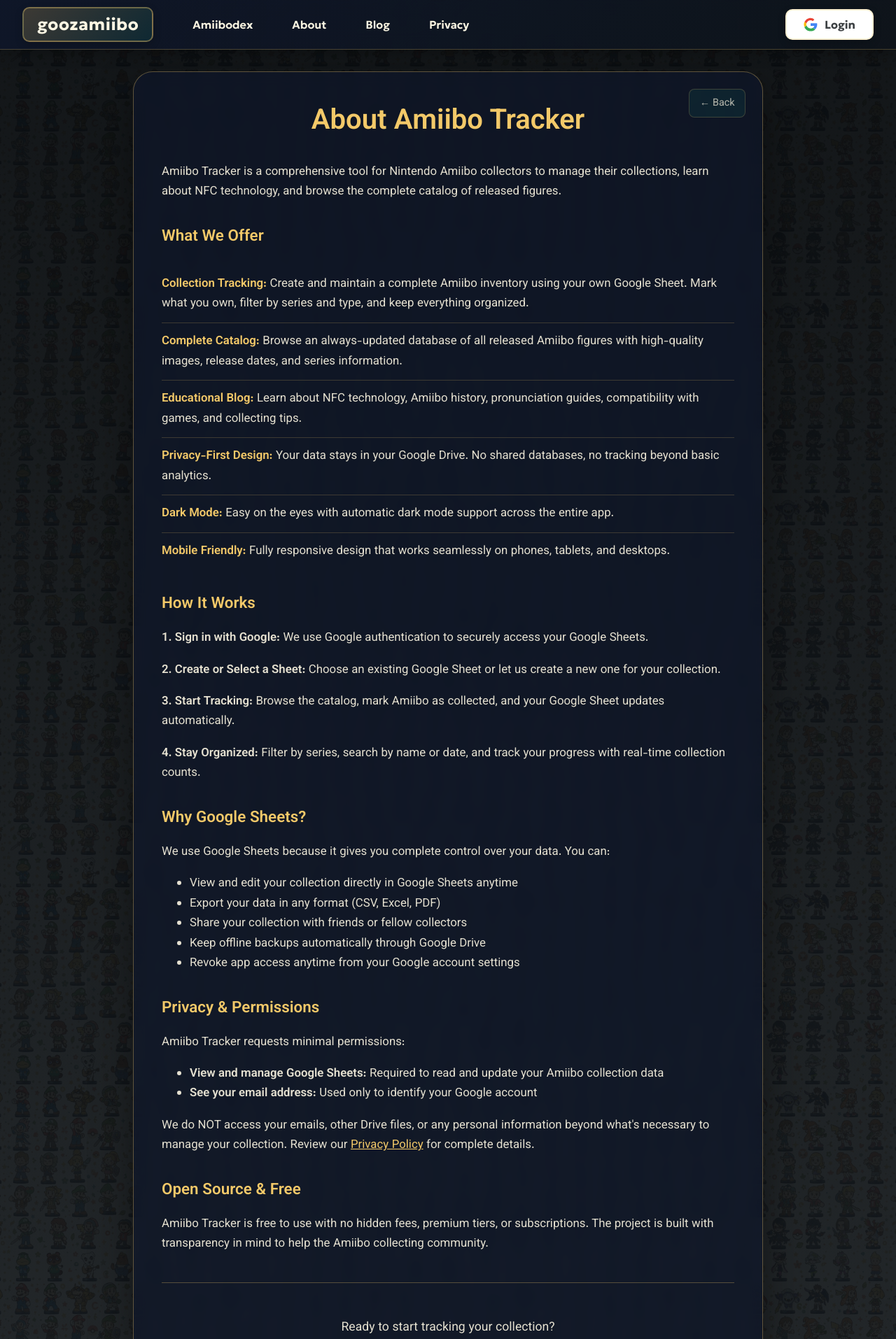
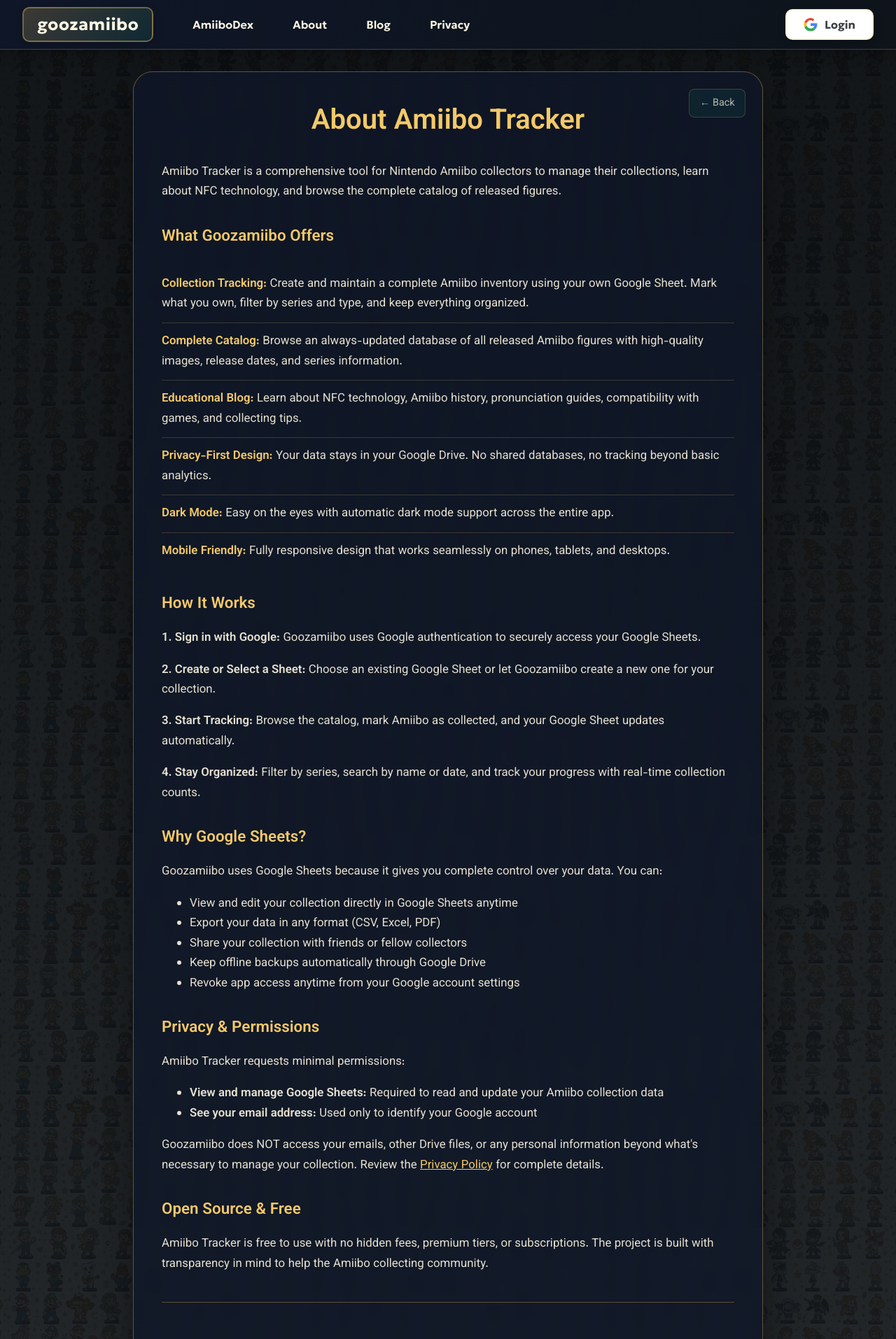
Before and after one commit to Wintersina/amiibo-tracker, a Django app: page /about/ in a window 1280 px wide. Shown: the top 1914 px of the page at 70% size. Run offline with Django 5.2, Linux system fonts and the light colour scheme.

Commit message:
make it happen with better language

```diff
--- a/tracker/management/commands/scrape_nintendo_amiibos.py
+++ b/tracker/management/commands/scrape_nintendo_amiibos.py
@@ -82,7 +82,7 @@ class Command(BaseCommand):
                     self.stdout.write(f"  ... and {len(updates) - 20} more")
 
             self.stdout.write(
-                self.style.WARNING("\n✓ Dry run complete - no changes saved")
+                self.style.WARNING("\nDry run complete - no changes saved")
             )
         else:
             # For actual run, use the scraper's run() method (includes backfilling)
@@ -97,9 +97,7 @@ class Command(BaseCommand):
                     self.style.SUCCESS(f"Backfilled: {result['backfilled']}")
                 )
                 self.stdout.write("=" * 60 + "\n")
-                self.stdout.write(
-                    self.style.SUCCESS(f"✓ Scraper completed successfully")
-                )
+                self.stdout.write(self.style.SUCCESS(f"Scraper completed successfully"))
             elif result["status"] == "skipped":
                 self.stdout.write(
                     self.style.WARNING(
--- a/tracker/scrapers.py
+++ b/tracker/scrapers.py
@@ -337,7 +337,7 @@ class NintendoAmiiboScraper(LoggingMixin):
 
         if best_match:
             self.log_info(
-                f"✓ Match found: '{scraped_name}' -> '{best_match.get('name')}' "
+                f"Match found: '{scraped_name}' -> '{best_match.get('name')}' "
                 f"(score: {best_score:.2f})"
             )
         else:
--- a/tracker/templates/tracker/about.html
+++ b/tracker/templates/tracker/about.html
@@ -3,7 +3,7 @@
 
 {% block title %}About Amiibo Tracker{% endblock %}
 
-{% block meta_description %}Learn about Amiibo Tracker's features, Google Sheets integration, privacy practices, and how we help collectors manage their Amiibo collections.{% endblock %}
+{% block meta_description %}Learn about Amiibo Tracker's features, Google Sheets integration, privacy practices, and how Goozamiibo helps collectors manage their Amiibo collections.{% endblock %}
 
 {% block head_extra %}
 <style>
@@ -195,7 +195,7 @@
         learn about NFC technology, and browse the complete catalog of released figures.
     </p>
 
-    <h2>What We Offer</h2>
+    <h2>What Goozamiibo Offers</h2>
     <ul class="feature-list">
         <li><strong>Collection Tracking:</strong> Create and maintain a complete Amiibo inventory using your own Google Sheet. Mark what you own, filter by series and type, and keep everything organized.</li>
         <li><strong>Complete Catalog:</strong> Browse an always-updated database of all released Amiibo figures with high-quality images, release dates, and series information.</li>
@@ -207,10 +207,10 @@
 
     <h2>How It Works</h2>
     <p>
-        <strong>1. Sign in with Google:</strong> We use Google authentication to securely access your Google Sheets.
+        <strong>1. Sign in with Google:</strong> Goozamiibo uses Google authentication to securely access your Google Sheets.
     </p>
     <p>
-        <strong>2. Create or Select a Sheet:</strong> Choose an existing Google Sheet or let us create a new one for your collection.
+        <strong>2. Create or Select a Sheet:</strong> Choose an existing Google Sheet or let Goozamiibo create a new one for your collection.
     </p>
     <p>
         <strong>3. Start Tracking:</strong> Browse the catalog, mark Amiibo as collected, and your Google Sheet updates automatically.
@@ -221,7 +221,7 @@
 
     <h2>Why Google Sheets?</h2>
     <p>
-        We use Google Sheets because it gives you complete control over your data. You can:
+        Goozamiibo uses Google Sheets because it gives you complete control over your data. You can:
     </p>
     <ul>
         <li>View and edit your collection directly in Google Sheets anytime</li>
@@ -240,8 +240,8 @@
         <li><strong>See your email address:</strong> Used only to identify your Google account</li>
     </ul>
     <p>
-        We do NOT access your emails, other Drive files, or any personal information beyond what's necessary to manage your collection.
-        Review our <a href="{% url 'privacy' %}" style="color: var(--saffron); text-decoration: underline;">Privacy Policy</a> for complete details.
+        Goozamiibo does NOT access your emails, other Drive files, or any personal information beyond what's necessary to manage your collection.
+        Review the <a href="{% url 'privacy' %}" style="color: var(--saffron); text-decoration: underline;">Privacy Policy</a> for complete details.
     </p>
 
     <h2>Open Source & Free</h2>
--- a/tracker/templates/tracker/amiibos.html
+++ b/tracker/templates/tracker/amiibos.html
@@ -919,7 +919,7 @@
 <div id="rateLimitModal" class="rate-limit-modal" role="alertdialog" aria-modal="true" aria-labelledby="rateLimitTitle" aria-describedby="rateLimitDescription">
     <div class="rate-limit-card">
         <h2 id="rateLimitTitle">We hit a speed bump</h2>
-        <p id="rateLimitDescription">Google Sheets asked us to slow down. Please wait a few seconds before trying again.</p>
+        <p id="rateLimitDescription">Google Sheets asked the app to slow down. Please wait a few seconds before trying again.</p>
         <p class="countdown" id="rateLimitCountdown">30s</p>
         <p>Controls will unlock automatically when the timer ends.</p>
     </div>
--- a/tracker/templates/tracker/base.html
+++ b/tracker/templates/tracker/base.html
@@ -309,7 +309,7 @@
                     <div class="logo-text">goozamiibo</div>
                 </a>
                 <div class="nav-links">
-                    <a href="{% url 'amiibodex' %}" class="nav-link">Amiibodex</a>
+                    <a href="{% url 'amiibodex' %}" class="nav-link">AmiiboDex</a>
                     <a href="{% url 'about' %}" class="nav-link">About</a>
                     <a href="{% url 'blog_list' %}" class="nav-link">Blog</a>
                     <a href="{% url 'privacy' %}" class="nav-link">Privacy</a>
@@ -329,7 +329,7 @@
         </div>
 
         <div class="mobile-nav" id="mobileNav">
-            <a href="{% url 'amiibodex' %}" class="mobile-nav-link">Amiibodex</a>
+            <a href="{% url 'amiibodex' %}" class="mobile-nav-link">AmiiboDex</a>
             <a href="{% url 'about' %}" class="mobile-nav-link">About</a>
             <a href="{% url 'blog_list' %}" class="mobile-nav-link">Blog</a>
             <a href="{% url 'privacy' %}" class="mobile-nav-link">Privacy</a>
--- a/tracker/templates/tracker/blog_post.html
+++ b/tracker/templates/tracker/blog_post.html
@@ -566,13 +566,9 @@
 
         <div class="post-content">
             {% if amiibos %}
-                <div class="amiibo-list-intro">
-                    <p><strong>📊 Live Data:</strong> This list is automatically updated with the latest amiibo releases sourced directly from our backend database. No manual updates needed—whenever Nintendo releases new amiibo, they'll appear here sorted by release date (newest first).</p>
-                </div>
-
                 {% if error %}
                     <div class="error-message">
-                        <p><strong>⚠️ Error:</strong> Unable to load amiibo data. Please try again later.</p>
+                        <p><strong>Error:</strong> Unable to load amiibo data. Please try again later.</p>
                     </div>
                 {% else %}
                     <p class="total-count">Total Amiibo Released: {{ total_count }}</p>
--- a/tracker/templates/tracker/demo.html
+++ b/tracker/templates/tracker/demo.html
@@ -3,7 +3,7 @@
 
 {% block title %}Amiibo Tracker - Demo{% endblock %}
 
-{% block meta_description %}Track your Nintendo Amiibo collection with ease. View our demo to see how Amiibo Tracker helps you organize your figures, cards, and plushes.{% endblock %}
+{% block meta_description %}Track your Nintendo Amiibo collection with ease. View the demo to see how Amiibo Tracker helps you organize your figures, cards, and plushes.{% endblock %}
 
 {% block header_styles %}{% endblock %}
 {% block navigation %}{% endblock %}
--- a/tracker/templates/tracker/index.html
+++ b/tracker/templates/tracker/index.html
@@ -186,7 +186,7 @@
         </p>
         <div class="hero-actions">
             <a href="{% url 'demo' %}" class="hero-btn demo-btn">Try Demo</a>
-            <a href="{% url 'amiibodex' %}" class="hero-btn catalog-btn">Amiibodex</a>
+            <a href="{% url 'amiibodex' %}" class="hero-btn catalog-btn">AmiiboDex</a>
         </div>
     </div>
 </div>
--- a/tracker/templates/tracker/privacy.html
+++ b/tracker/templates/tracker/privacy.html
@@ -3,7 +3,7 @@
 
 {% block title %}Amiibo Tracker Privacy Policy{% endblock %}
 
-{% block meta_description %}Privacy Policy for Amiibo Tracker - Learn about how we handle your data, what we collect, and your privacy rights.{% endblock %}
+{% block meta_description %}Privacy Policy for Amiibo Tracker - Learn about how Goozamiibo handles your data, what information is collected, and your privacy rights.{% endblock %}
 
 {% block head_extra %}
 <style>
@@ -144,7 +144,7 @@
                 permissions, and you can revoke app access at any time through your Google account settings.
             </p>
             <ul>
-                <li>No Amiibo data is persisted on our servers; any data processed during a session remains in memory only long enough to complete your request.</li>
+                <li>No Amiibo data is persisted on Goozamiibo's servers; any data processed during a session remains in memory only long enough to complete your request.</li>
                 <li>All connections to Google APIs use HTTPS to protect data in transit.</li>
                 <li>The app does not log or export the contents of your sheet outside your Google account.</li>
             </ul>
@@ -159,7 +159,7 @@
             </p>
             <ul>
                 <li>To delete all stored information, remove or clear the "AmiiboCollection" sheet in your Google Drive.</li>
-                <li>To revoke our access, visit <a href="https://myaccount.google.com/permissions" target="_blank" rel="noopener noreferrer">https://myaccount.google.com/permissions</a> and remove Amiibo Tracker.</li>
+                <li>To revoke Goozamiibo's access, visit <a href="https://myaccount.google.com/permissions" target="_blank" rel="noopener noreferrer">https://myaccount.google.com/permissions</a> and remove Amiibo Tracker.</li>
             </ul>
         </div>
 
--- a/tracker/views_image.py
+++ b/tracker/views_image.py
@@ -26,10 +26,10 @@ ALLOWED_DOMAINS = {
 try:
     print("Loading rembg model: u2net_human_seg...")
     _session = new_session("u2net_human_seg")
-    print("✓ Rembg model loaded successfully")
+    print("Rembg model loaded successfully")
 except Exception as e:
-    print(f"⚠ Warning: Failed to pre-load rembg model: {e}")
-    print("  Model will be loaded on first request")
+    print(f"Warning: Failed to pre-load rembg model: {e}")
+    print("Model will be loaded on first request")
     _session = None
 
 
```
Also changed, not shown: tracker/templates/tracker/amiibodex.html (+4 -8 lines), tracker/data/blog_posts.json, 1 other file.
